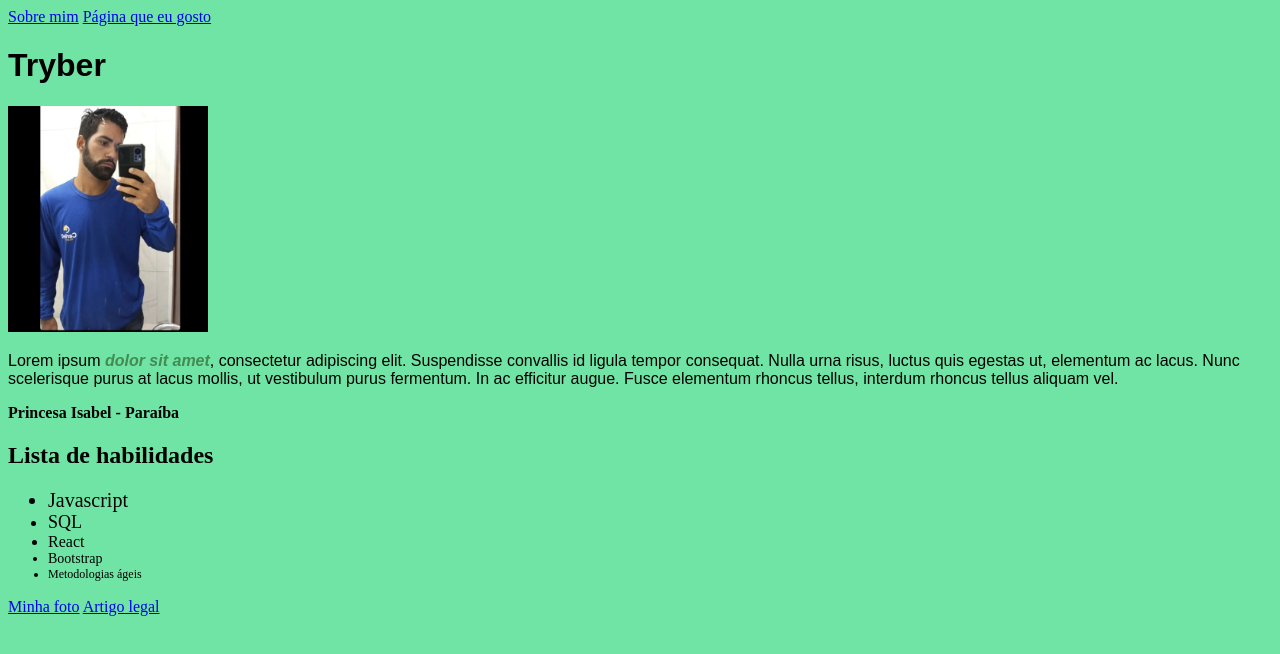
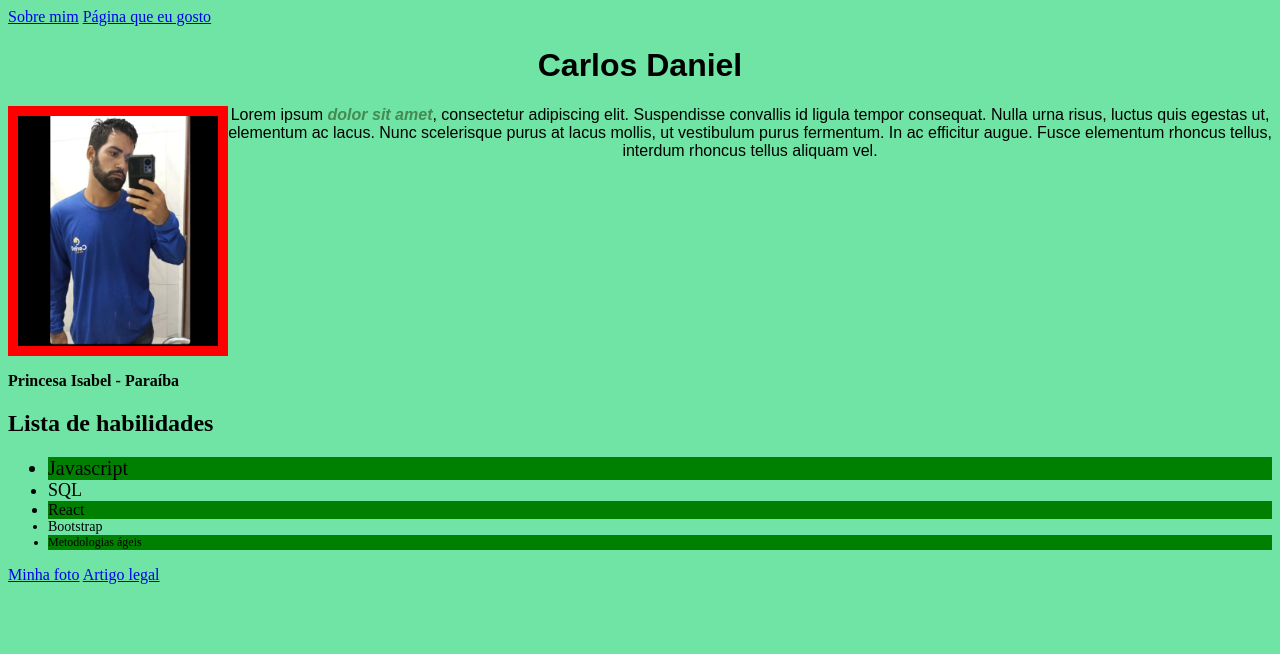
Before and after one commit to carllosdannyell/carllosdannyell.github.io, a plain HTML site: page index.html in a window 1280 px wide. Drawn offline with Linux system fonts and the light colour scheme.

Commit message:
adiciona estilos css ao portfolio

```diff
--- a/index.html
+++ b/index.html
@@ -4,13 +4,15 @@
     <meta charset="UTF-8" />
     <meta http-equiv="X-UA-Compatible" content="IE=edge" />
     <meta name="viewport" content="width=device-width, initial-scale=1.0" />
-    <link rel="stylesheet" type="text/css" href="style.css">
+    <link rel="stylesheet" type="text/css" href="style.css" />
     <title>Carlos Daniel J.P. Dos Santos</title>
   </head>
   <body>
     <a href="#sobre-mim">Sobre mim</a>
     <a href="#pagina">Página que eu gosto</a>
-    <h1 class="meuNome">Tryber</h1>
+    <div>
+      <h1 class="meuNome">Carlos Daniel</h1>
+      <div class="image-container">
         <img
           src="./carlos.jpeg"
           width="200px"
@@ -20,11 +22,13 @@
         <p class="descricao">
           Lorem ipsum <strong><em>dolor sit amet</em></strong
           >, consectetur adipiscing elit. Suspendisse convallis id ligula tempor
-      consequat. Nulla urna risus, luctus quis egestas ut, elementum ac lacus.
-      Nunc scelerisque purus at lacus mollis, ut vestibulum purus fermentum. In
-      ac efficitur augue. Fusce elementum rhoncus tellus, interdum rhoncus
-      tellus aliquam vel.
+          consequat. Nulla urna risus, luctus quis egestas ut, elementum ac
+          lacus. Nunc scelerisque purus at lacus mollis, ut vestibulum purus
+          fermentum. In ac efficitur augue. Fusce elementum rhoncus tellus,
+          interdum rhoncus tellus aliquam vel.
         </p>
+      </div>
+    </div>
     <p class="resido"><strong>Princesa Isabel - Paraíba</strong></p>
     <h2>Lista de habilidades</h2>
     <ul>
--- a/style.css
+++ b/style.css
@@ -5,6 +5,26 @@ body {
 .meuNome,
 .descricao {
     font-family: Arial, Helvetica, sans-serif;
+}
+
+.descricao {
+    text-align: center;
+}
+
+.meuNome {
+    text-align: center;
+}
+
+#minha-foto {
+    float: left;
+    height: 230px;
+    padding: 10px;
+    background-color: red;
+}
+
+.image-container {
+    height: 250px;
+    position: relative;
 }
 
 em {
@@ -30,3 +50,7 @@ body {
 .metoAgil {
     font-size: 12px;
 }
+
+ul li:nth-child(odd) {
+    background-color: green;
+}
```
Lines whose indentation alone changed are shown as unchanged.
